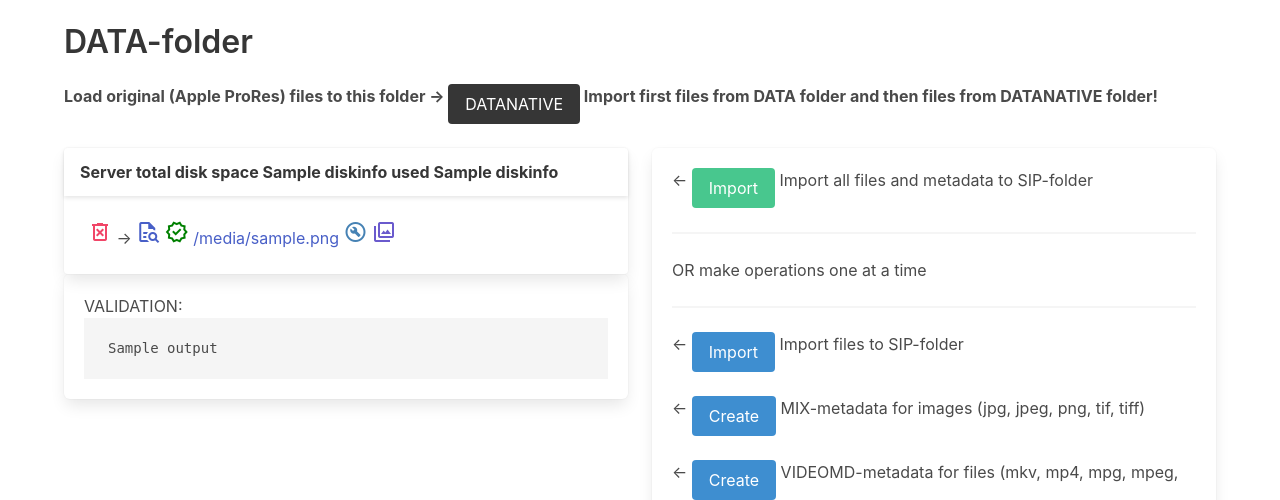
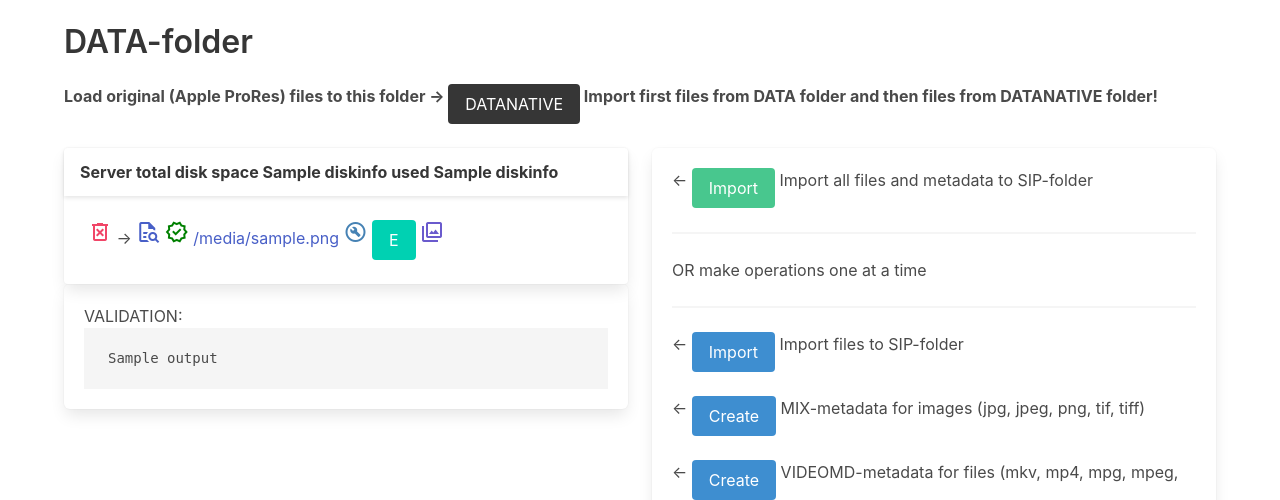
Before and after one commit to FinnishNationalGallery/mediajam_2, a Python web app: template templates/data.html in a window 1280 px wide. Shown: the part 52-552 px from the top of the page. Run offline with Jinja, Linux system fonts and the light colour scheme; the template is opened without the code that fills it: most values are stand-ins (such as "Sample title", 1, 10 or a date in 2020); some libraries are stand-ins or nearby versions.

Commit message:
Update data.html

```diff
--- a/templates/data.html
+++ b/templates/data.html
@@ -54,7 +54,7 @@
                 {# Add fix image button for supported image types #}
                 {% set image_extensions = ['jpeg', 'JPEG', 'jpg', 'JPG', 'tif', 'TIF', 'tiff', 'TIFF', 'png', 'PNG'] %}
                 {% if file.split('.')[-1] in image_extensions %}
-                <a href="{{url_for('data.fix_image_exiftool')}}?filename={{file}}&page=data.data"> <span class="material-symbols-outlined" style="color:steelblue;" data-tooltip="Exiftool fix" onclick="togglePopup()">build_circle</span> </a>
+                <a href="{{url_for('data.fix_image_exiftool')}}?filename={{file}}&page=data.data"> <span class="material-symbols-outlined" style="color:steelblue;" data-tooltip="Exiftool fix" onclick="togglePopup()">build_circle</span> </a><button class="button is-primary" data-tooltip="Tooltip Text">E</button>
                 {% endif %}
 
                 {# Add fix image button for supported image types #}
```
